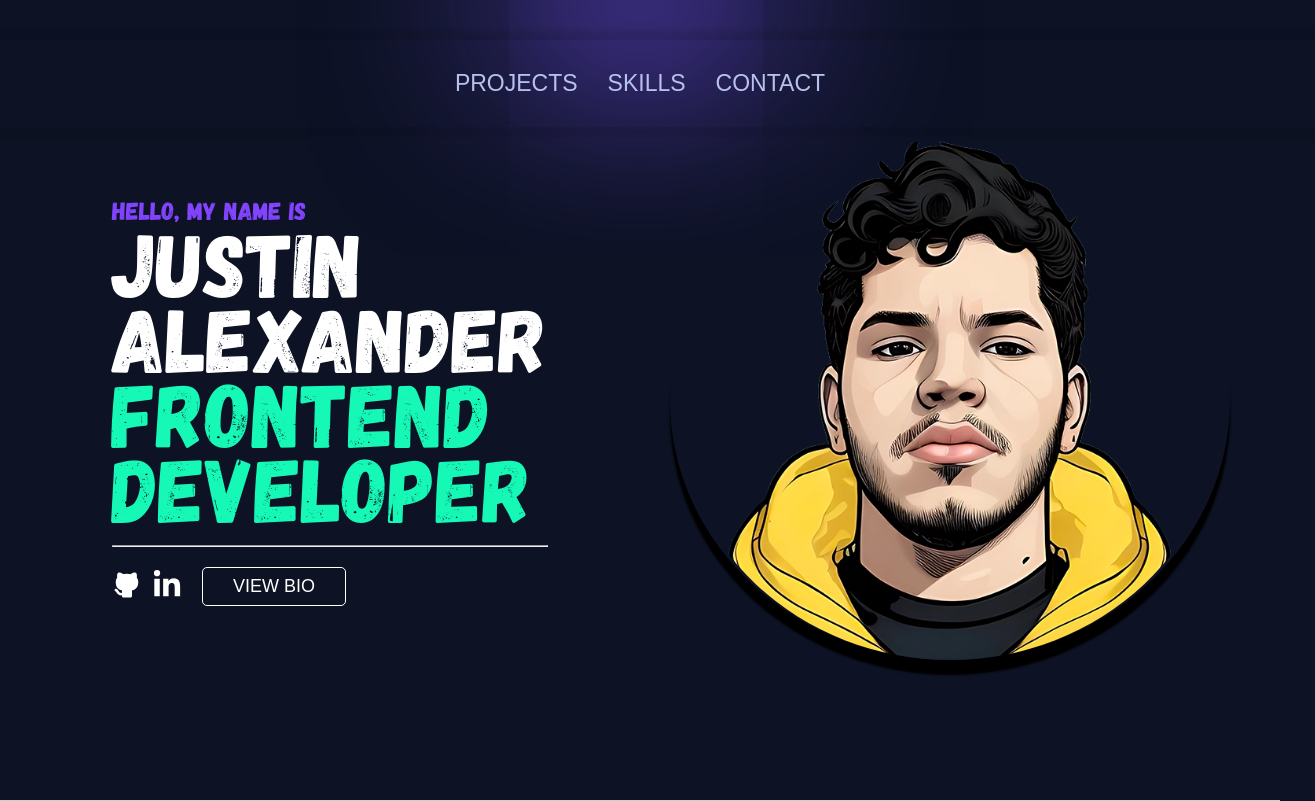
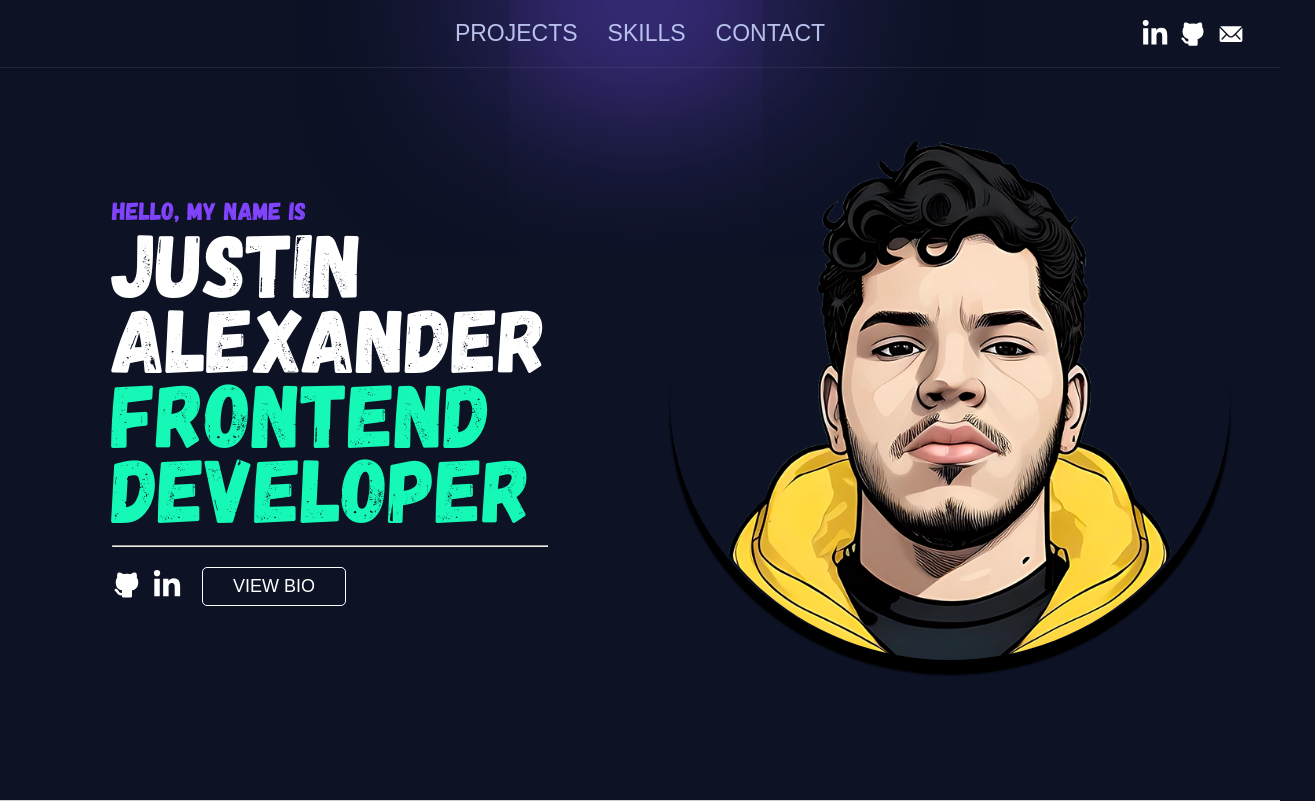
Before and after one commit to im7ven/portfolio2.0, a React (Vite) app: page / in a window 1280 px wide. Shown: the whole page, 1315 px wide, since content can reach past the window. Built offline with nearby package versions, Linux system fonts and the light colour scheme; a web font is replaced by a local one.

Commit message:
refactor: change the layout and add social icons to nav

```diff
--- a/src/components/Navbar.tsx
+++ b/src/components/Navbar.tsx
@@ -1,33 +1,46 @@
 import styled from "styled-components";
 import { ListItem } from "../styles.global";
+import { FaLinkedinIn } from "react-icons/fa6";
+import { TbBrandGithubFilled } from "react-icons/tb";
+import { IoIosMail } from "react-icons/io";
 
 const NavbarWrapper = styled.nav`
-  display: flex;
-  justify-content: space-between;
+  display: none;
+  // justify-content: center;
   align-items: center;
   position: absolute;
   width: 100%;
-  margin: 2rem auto 0;
   top: 0;
-  left: 50%;
-  transform: translateX(-50%);
+  box-sizing: border-box;
   z-index: 7;
-  box-shadow: 0 0px 5px 10px rgba(0, 0, 0, 0.1);
-  background: inherit;
+  box-shadow: 0px 0px 0px 0.1px #cccdcd;
   padding: 1rem;
 
   @media screen and (min-width: 768px) {
-    padding: 3rem 3.5rem;
-    margin: 4rem auto 0;
+    display: flex;
+    padding: 2rem 3.5rem;
+    margin: 0rem auto 0;
+    justify-content: center;
   }
 `;
 
 const NavList = styled.ul`
-  width: 100%;
   display: flex;
   justify-content: center;
   gap: 3rem;
   list-style: none;
+`;
+
+const IconWrapper = styled.div`
+  display: flex;
+  gap: 1rem;
+  align-items: center;
+  position: absolute;
+  right: 1rem;
+
+  @media screen and (min-width: 768px) {
+    right: 3.5rem;
+  }
 `;
 
 const Navbar = () => {
@@ -38,6 +51,11 @@ const Navbar = () => {
         <ListItem>Skills</ListItem>
         <ListItem>Contact</ListItem>
       </NavList>
+      <IconWrapper>
+        <FaLinkedinIn size="28px" color="#fff" />
+        <TbBrandGithubFilled size="28px" color="#fff" />
+        <IoIosMail size="28px" color="#fff" />
+      </IconWrapper>
     </NavbarWrapper>
   );
 };
```
